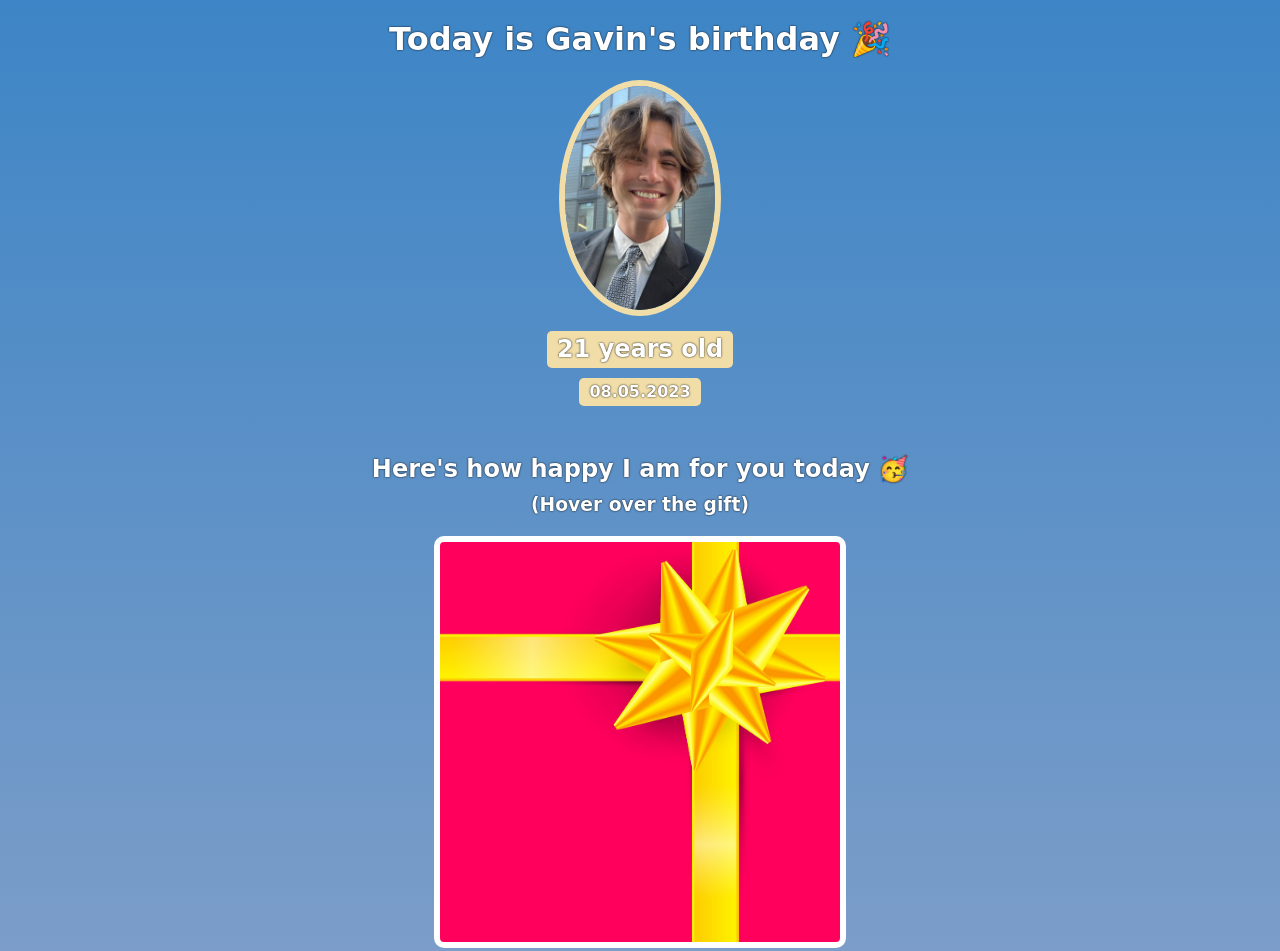
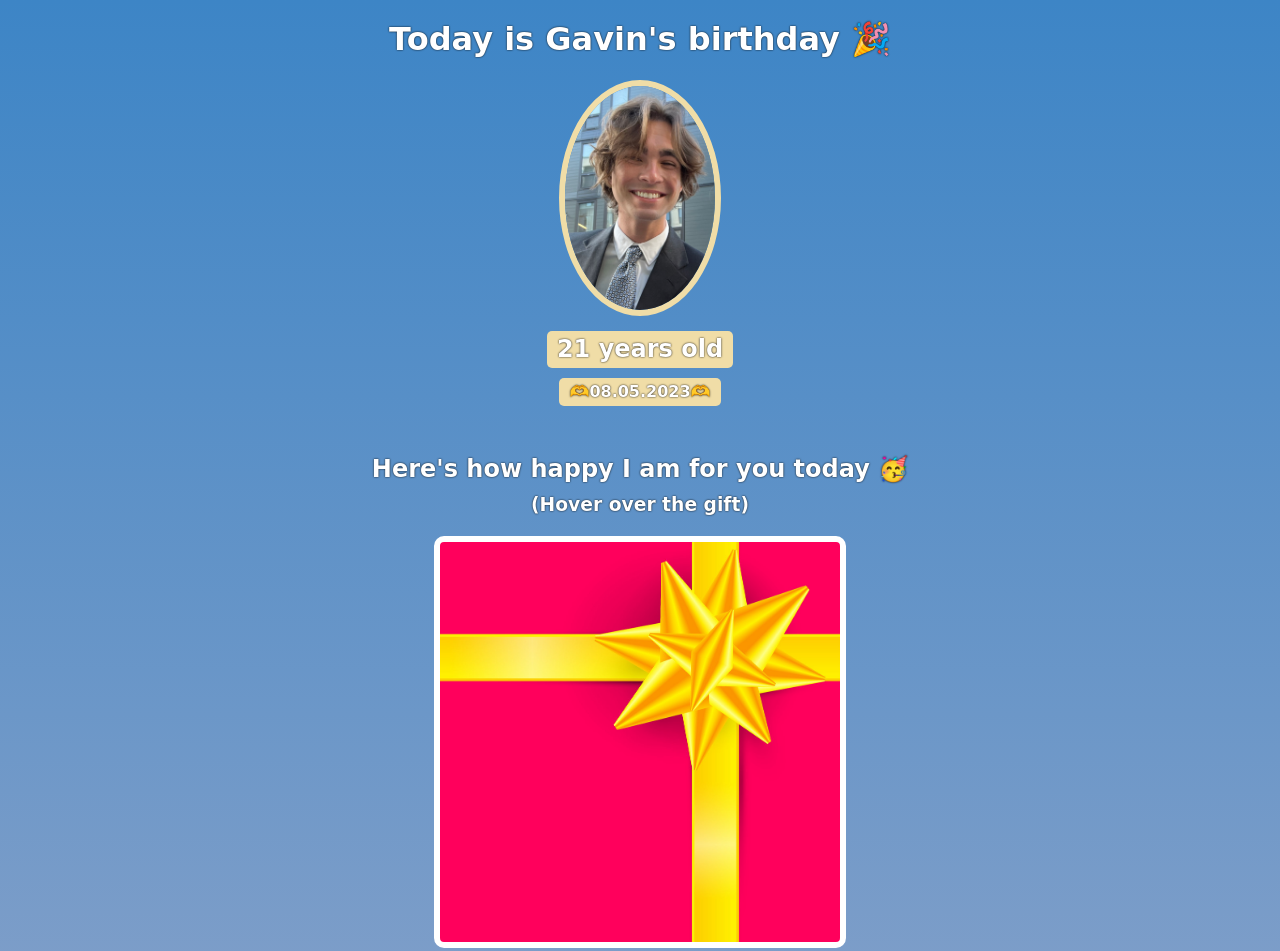
Before and after one commit to EmmaFin1/Gavin-bday-site, a website built with Vite: page index.html in a window 1280 px wide. Shown: the top 951 px of the page. Built offline with nearby package versions, Linux system fonts and the light colour scheme; a web font is replaced by a local one.

Commit message:
added emoji to date

```diff
--- a/index.html
+++ b/index.html
@@ -10,7 +10,7 @@
             <h1>Today is Gavin's birthday 🎉</h1>
             <img id="bff-img" src="images/Gavin.jpg">
             <h2 id="bday-age">21 years old</h2>
-            <h4 id="bday-date">08.05.2023</h4>
+            <h4 id="bday-date">🫶08.05.2023🫶</h4>
         </div>
 
         <div class="gift-section">
```
